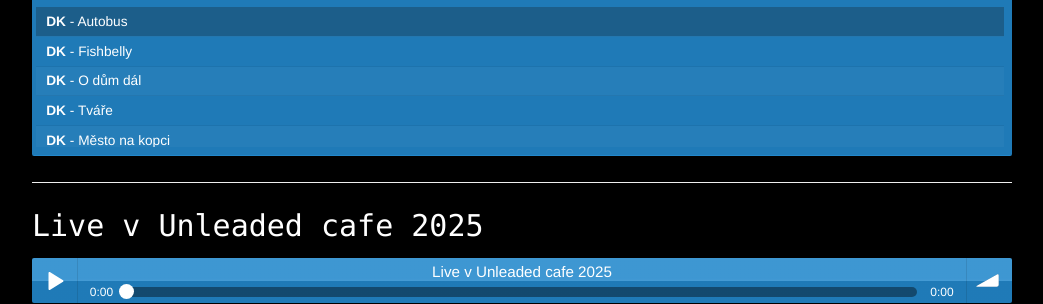
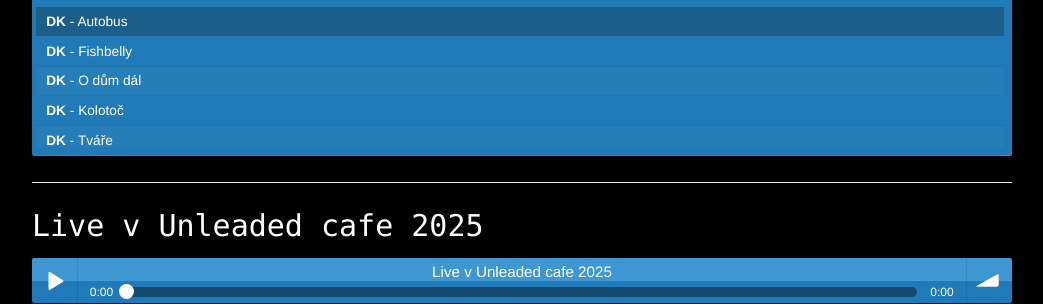
Before and after one commit to TheVecala/DK, a PHP site: page / in a window 1280 px wide. Shown: the part 1197-1501 px from the top of the page, without its empty margins (178-1221 px from the left). Run offline with PHP 8.4, Linux system fonts and the light colour scheme.

Commit message:
znovu kolotoč

```diff
--- a/index.php
+++ b/index.php
@@ -197,7 +197,7 @@ body, h1,h2,h3,h4,h5,h6 {font-family: "Lucida Console", "Courier New", monospace
 				  <li><a href="/dk/data/mp3_mix1/mix_bus_14_4.mp3"><b>DK</b> - Autobus</a></li>
 				  <li><a href="/dk/data/mp3_mix1/mix_fish_30.mp3"><b>DK</b> - Fishbelly</a></li>
 				  <li><a href="/dk/data/mp3_mix1/mix_dum_18_1.mp3"><b>DK</b> - O dům dál</a></li>
-				  <!-- <li><a href="/dk/data/mp3_mix1/DK_S82_T873_kolotoc.mp3"><b>DK</b> - Kolotoč</a></li> -->
+				  <li><a href="/dk/data/mp3_mix1/mix_kolotoc_4.mp3"><b>DK</b> - Kolotoč</a></li>
 				  <li><a href="/dk/data/mp3_mix1/mix_tvare_12.mp3"><b>DK</b> - Tváře</a></li>
 				  <li><a href="/dk/data/mp3_mix1/mix_mesto_14_2.mp3"><b>DK</b> - Město na kopci</a></li>
 				  <li><a href="/dk/data/mp3_mix1/mix_sestup_7_4.mp3"><b>DK</b> - Sestup</a></li>
```
